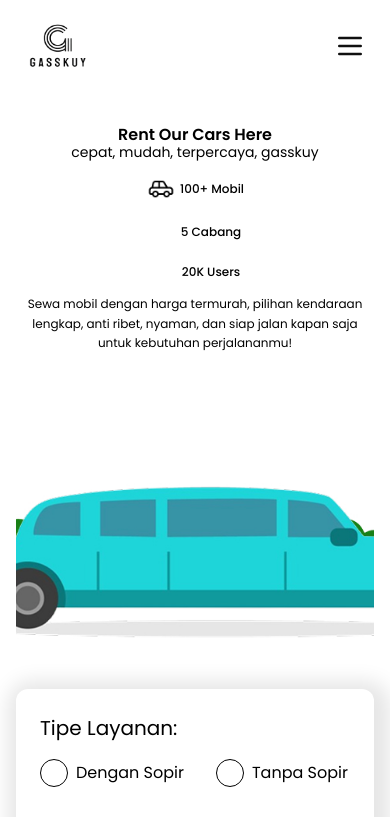
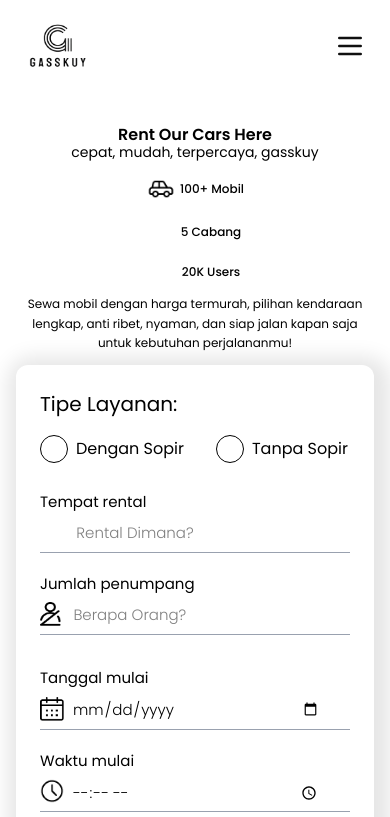
Before and after one commit to Gaskuy-id/Gaskuy-web, a React (Vite) app in the folder frontend/gaskuy/: page /home in a window 390 px wide. Shown: the top 817 px of the page. Built offline with nearby package versions, Linux system fonts and the light colour scheme; some icons are missing.

Commit message:
Kalo mobile gambar mobil hilang

```diff
--- a/frontend/gaskuy/src/pages/Main/Home.jsx
+++ b/frontend/gaskuy/src/pages/Main/Home.jsx
@@ -86,7 +86,7 @@ const Home = () => {
           </p>
         </div>
 
-        <div className="w-full h-[300px] md:h-[310px] overflow-hidden mt-6">
+        <div className="hidden md:block w-full h-[310px] overflow-hidden mt-6">
           <img
             src={headerHero}
             alt="Header Hero"
```
